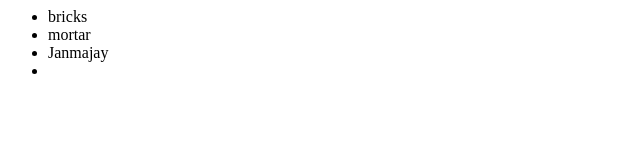
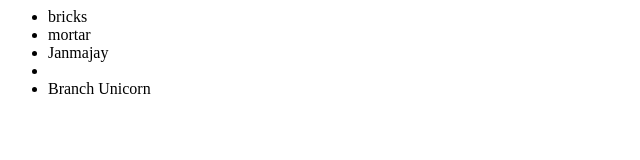
Before and after one commit to janmajay/learningGit, a plain HTML site: page index.html in a window 1280 px wide. Shown: the whole page, without its empty margins (0-640 px from the left). Drawn offline with Linux system fonts and the light colour scheme.

Commit message:
Updated content in unicorn branch

```diff
--- a/index.html
+++ b/index.html
@@ -5,6 +5,7 @@
         <li>bricks</li>
         <li>mortar</li>
         <li> Janmajay <li>
+        <li> Branch Unicorn </li>
       </ul>
     </div>
   </body>
```
